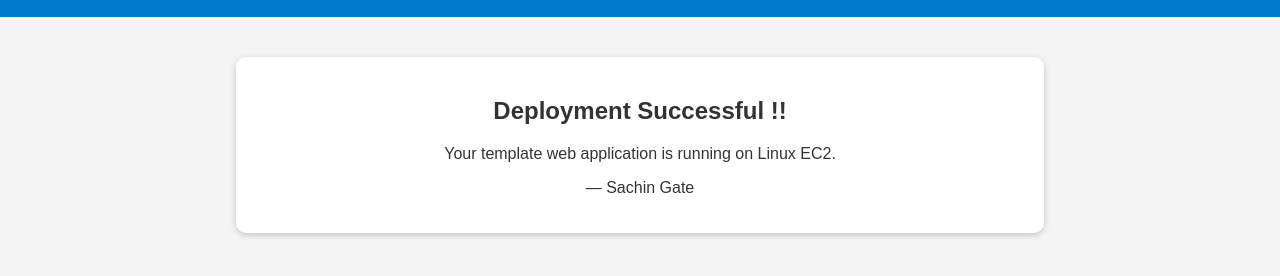
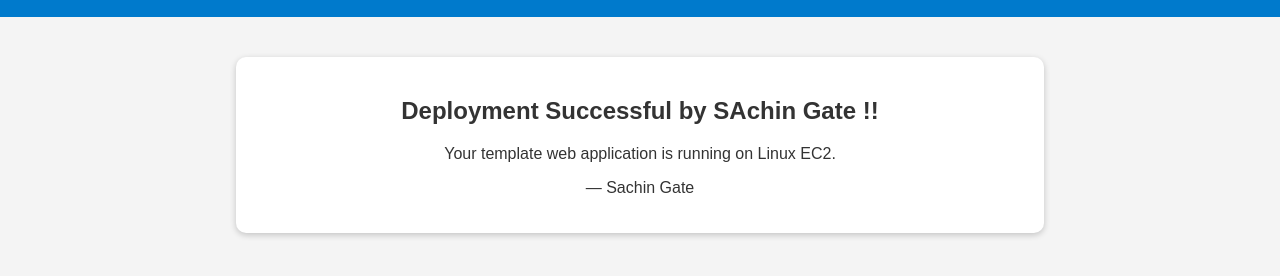
Before and after one commit to gatesachin1/CICD---Github-CodePipeline-CodeDeploy-EC2, a plain HTML site: page website/index.html in a window 1280 px wide. Shown: the part 60-336 px from the top of the page. Drawn offline with Linux system fonts and the light colour scheme.

Commit message:
Update deployment success message
Modified the heading in index.html to include 'by SAchin Gate' for clearer attribution.

```diff
--- a/website/index.html
+++ b/website/index.html
@@ -43,7 +43,7 @@
 
     <div class="container">
         <div class="card">
-            <h2>Deployment Successful !!</h2>
+            <h2>Deployment Successful by SAchin Gate !!</h2>
             <p>Your template web application is running on Linux EC2.</p>
             <p>— Sachin Gate </p>
         </div>
```
